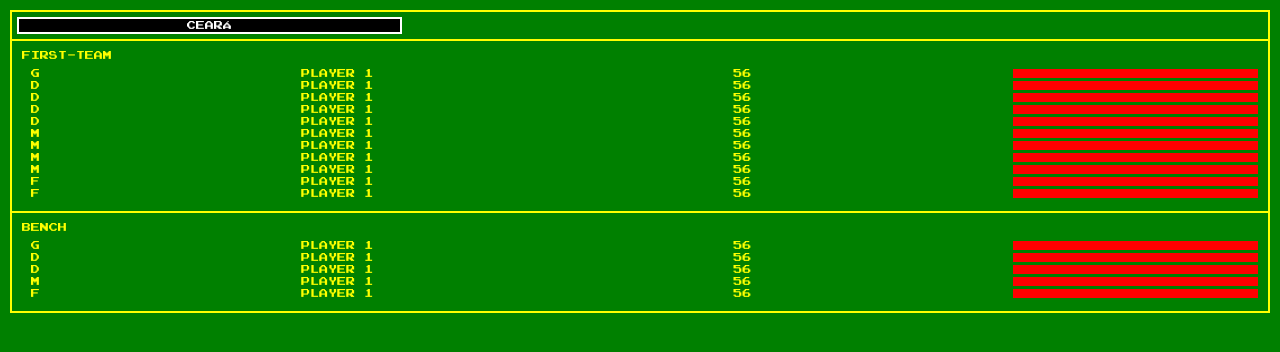
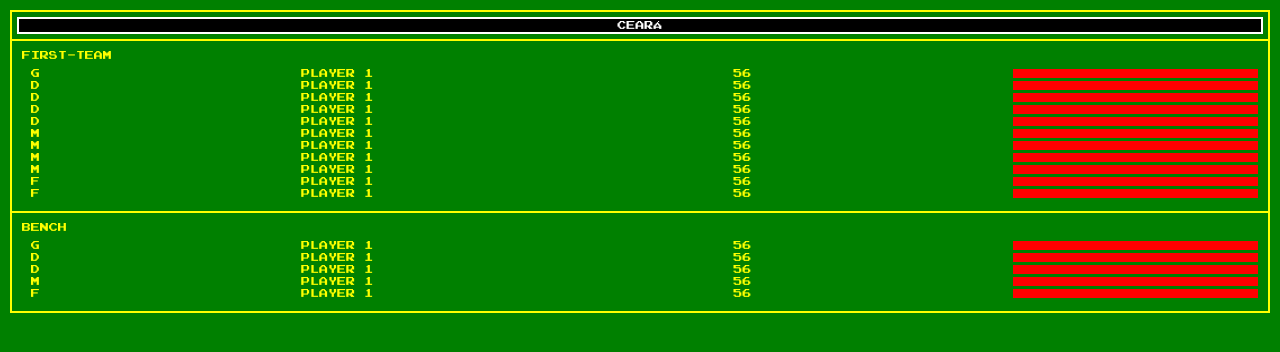
Before and after one commit to Jefferson227/stunning-waffle, a website: page team/team.html in a window 1280 px wide. Drawn offline with Linux system fonts and the light colour scheme.

Commit message:
Adjust the team title

```diff
--- a/team/team.css
+++ b/team/team.css
@@ -22,12 +22,11 @@
 }
 
 .team .info .selected-team {
-  margin: 5px 0 5px 5px;
+  margin: 5px 5px 5px 5px;
   background-color: black;
   color: white;
   border: 2px solid white;
   padding: 2px;
-  width: 30%;
   text-align: center;
 }
 
```
